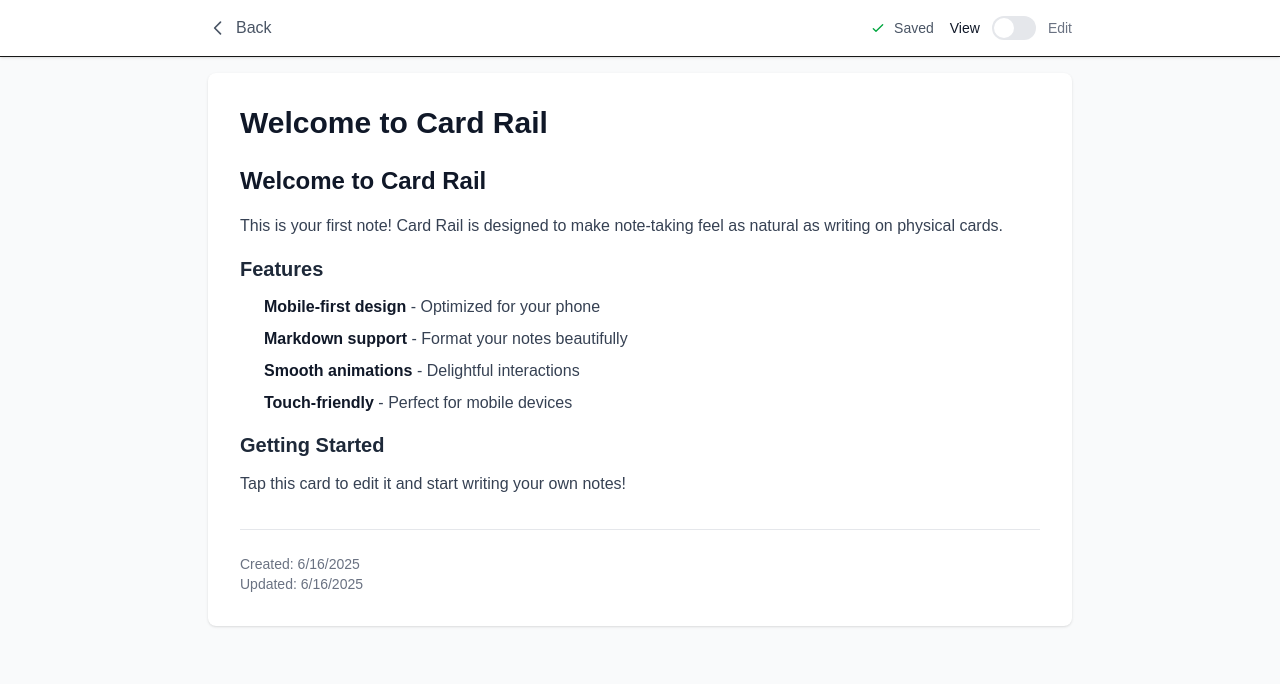
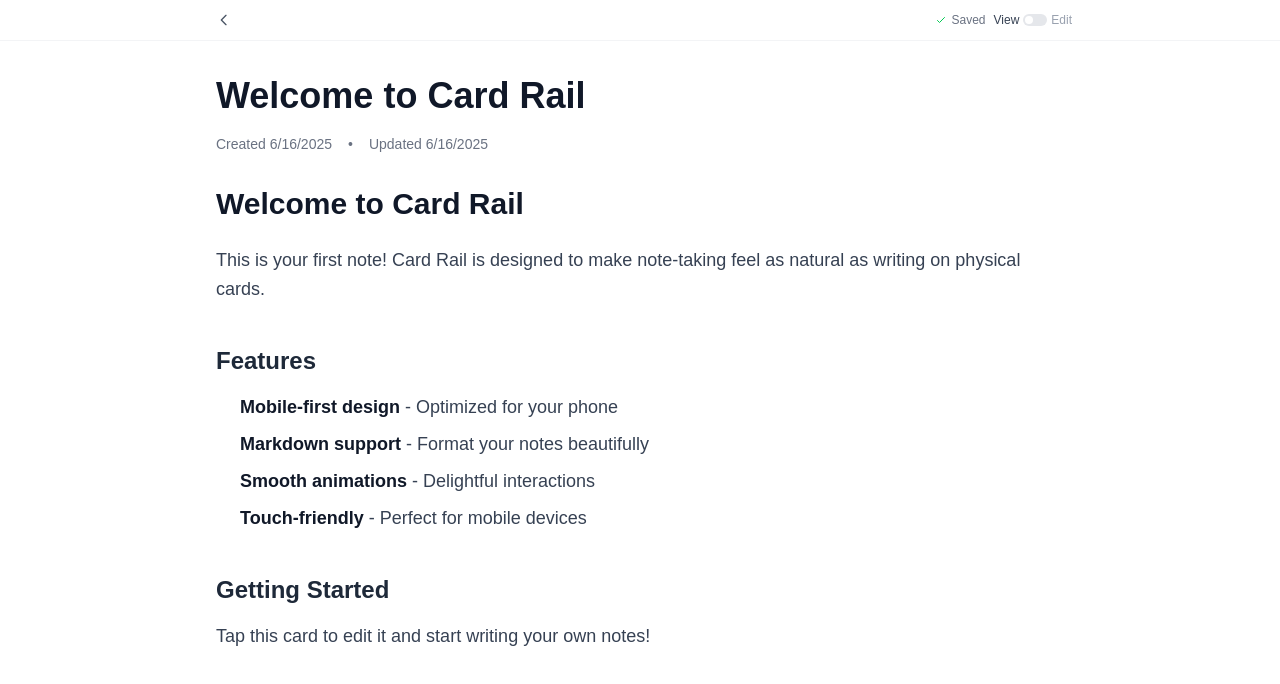
Before and after one commit to Ding-Fan/card-rail, a Next.js app: page /note/1 in a window 1280 px wide. Shown: the top 684 px of the page. Built offline with nearby package versions, Linux system fonts and the light colour scheme.

Commit message:
docs: update README and documentation to include pnpm prerequisites and commands

```diff
--- a/app/note/[id]/NoteClient.tsx
+++ b/app/note/[id]/NoteClient.tsx
@@ -66,18 +66,19 @@ export default function NoteClient({ note, noteId }: NoteClientProps) {
   };
 
   return (
-    <div className="min-h-screen bg-gray-50">
-      {/* Header */}
-      <div className="bg-white shadow-sm border-b">
-        <div className="max-w-4xl mx-auto px-4 py-4 flex items-center justify-between">
+    <div className="min-h-screen bg-white">
+      {/* Ultra-Compact Header */}
+      <div className="sticky top-0 bg-white/90 backdrop-blur-md border-b border-gray-100 z-10">
+        <div className="max-w-4xl mx-auto px-4 py-1 flex items-center justify-between h-10">
+          {/* Icon-only Back Button */}
           <button
             data-testid="back-button"
             onClick={handleBack}
             aria-label="Go back"
-            className="flex items-center text-gray-600 hover:text-gray-900 transition-colors"
+            className="w-8 h-8 flex items-center justify-center text-gray-600 hover:text-gray-900 hover:bg-gray-100 rounded-full transition-colors"
           >
             <svg
-              className="w-5 h-5 mr-2"
+              className="w-4 h-4"
               fill="none"
               stroke="currentColor"
               viewBox="0 0 24 24"
@@ -89,24 +90,23 @@ export default function NoteClient({ note, noteId }: NoteClientProps) {
                 d="M15 19l-7-7 7-7"
               />
             </svg>
-            Back
           </button>
 
-          <div className="flex items-center gap-4">
-            {/* Save Status */}
+          <div className="flex items-center gap-2">
+            {/* Compact Save Status */}
             {saveStatus !== 'idle' && (
-              <div className="flex items-center gap-2 text-sm text-gray-600">
+              <div className="flex items-center gap-1 text-xs text-gray-500">
                 {saveStatus === 'saving' ? (
                   <>
-                    <svg className="w-4 h-4 animate-spin" fill="none" viewBox="0 0 24 24">
+                    <svg className="w-3 h-3 animate-spin" fill="none" viewBox="0 0 24 24">
                       <circle className="opacity-25" cx="12" cy="12" r="10" stroke="currentColor" strokeWidth="4"></circle>
                       <path className="opacity-75" fill="currentColor" d="m4 12a8 8 0 018-8V0C5.373 0 0 5.373 0 12h4zm2 5.291A7.962 7.962 0 014 12H0c0 3.042 1.135 5.824 3 7.938l3-2.647z"></path>
                     </svg>
-                    Saving...
+                    Saving
                   </>
                 ) : (
                   <>
-                    <svg className="w-4 h-4 text-green-600" fill="none" stroke="currentColor" viewBox="0 0 24 24">
+                    <svg className="w-3 h-3 text-green-500" fill="none" stroke="currentColor" viewBox="0 0 24 24">
                       <path strokeLinecap="round" strokeLinejoin="round" strokeWidth={2} d="M5 13l4 4L19 7" />
                     </svg>
                     Saved
@@ -115,20 +115,20 @@ export default function NoteClient({ note, noteId }: NoteClientProps) {
               </div>
             )}
 
-            {/* View/Edit Toggle */}
-            <div className="flex items-center gap-3">
-              <span className={`text-sm ${!isEditMode ? 'text-gray-900 font-medium' : 'text-gray-500'}`}>
+            {/* Compact View/Edit Toggle */}
+            <div className="flex items-center gap-1">
+              <span className={`text-xs ${!isEditMode ? 'text-gray-700' : 'text-gray-400'}`}>
                 View
               </span>
               <Switch.Root
-                className="w-11 h-6 bg-gray-200 rounded-full relative data-[state=checked]:bg-blue-600 outline-none cursor-pointer"
+                className="w-6 h-3 bg-gray-200 rounded-full relative data-[state=checked]:bg-blue-500 outline-none cursor-pointer"
                 checked={isEditMode}
                 onCheckedChange={setIsEditMode}
                 data-testid="view-edit-toggle"
               >
-                <Switch.Thumb className="block w-5 h-5 bg-white rounded-full transition-transform duration-100 translate-x-0.5 will-change-transform data-[state=checked]:translate-x-[22px]" />
+                <Switch.Thumb className="block w-2 h-2 bg-white rounded-full transition-transform duration-100 translate-x-0.5 will-change-transform data-[state=checked]:translate-x-[14px]" />
               </Switch.Root>
-              <span className={`text-sm ${isEditMode ? 'text-gray-900 font-medium' : 'text-gray-500'}`}>
+              <span className={`text-xs ${isEditMode ? 'text-gray-700' : 'text-gray-400'}`}>
                 Edit
               </span>
             </div>
@@ -137,50 +137,60 @@ export default function NoteClient({ note, noteId }: NoteClientProps) {
       </div>
 
       {/* Content */}
-      <div className="max-w-4xl mx-auto p-4">
+      <div className="max-w-4xl mx-auto">
         {isEditMode ? (
           /* Edit Mode */
-          <div className="space-y-4">
+          <div className="p-4">
             <textarea
               data-testid="markdown-editor"
               value={content}
               onChange={(e) => setContent(e.target.value)}
-              className="w-full h-[calc(100vh-200px)] p-4 border border-gray-300 rounded-lg font-mono text-sm resize-none focus:outline-none focus:ring-2 focus:ring-blue-500 focus:border-transparent"
+              className="w-full h-[calc(100vh-60px)] p-4 border border-gray-300 rounded-lg font-mono text-sm resize-none focus:outline-none focus:ring-2 focus:ring-blue-500 focus:border-transparent"
               placeholder="Write your markdown here..."
             />
           </div>
         ) : (
-          /* View Mode */
-          <div className="bg-white rounded-lg shadow-sm p-8">
-            <div className="prose max-w-none">
-              <h1 className="text-3xl font-bold text-gray-900 mb-6">
+          /* View Mode - Clean Article Style (No Card) */
+          <article className="px-6 py-8 max-w-none">
+            <header className="mb-8">
+              <h1 className="text-4xl font-bold text-gray-900 leading-tight">
                 {getTitle(content)}
               </h1>
+              <div className="mt-4 flex items-center gap-4 text-sm text-gray-500">
+                <time>Created {new Date(note.created_at).toLocaleDateString()}</time>
+                <span>•</span>
+                <time>Updated {new Date(note.updated_at).toLocaleDateString()}</time>
+              </div>
+            </header>
 
-              <div className="markdown-content">
+            {/* Full Content Display - No Height Restrictions */}
+            <div className="prose prose-lg max-w-none prose-gray">
               <ReactMarkdown
                 remarkPlugins={[remarkGfm]}
                 components={{
                   h1: ({ children }) => (
-                      <h1 className="text-2xl font-bold mb-4 text-gray-900">{children}</h1>
+                    <h1 className="text-3xl font-bold mb-6 text-gray-900 mt-12 first:mt-0">{children}</h1>
                   ),
                   h2: ({ children }) => (
-                      <h2 className="text-xl font-semibold mb-3 text-gray-800">{children}</h2>
+                    <h2 className="text-2xl font-semibold mb-4 text-gray-800 mt-10">{children}</h2>
                   ),
                   h3: ({ children }) => (
-                      <h3 className="text-lg font-medium mb-2 text-gray-700">{children}</h3>
+                    <h3 className="text-xl font-medium mb-3 text-gray-700 mt-8">{children}</h3>
+                  ),
+                  h4: ({ children }) => (
+                    <h4 className="text-lg font-medium mb-2 text-gray-700 mt-6">{children}</h4>
                   ),
                   p: ({ children }) => (
-                      <p className="mb-4 text-gray-700 leading-relaxed">{children}</p>
+                    <p className="mb-6 text-gray-700 leading-relaxed text-lg">{children}</p>
                   ),
                   ul: ({ children }) => (
-                      <ul className="mb-4 pl-6 space-y-2">{children}</ul>
+                    <ul className="mb-6 pl-6 space-y-2 text-lg">{children}</ul>
                   ),
                   ol: ({ children }) => (
-                      <ol className="mb-4 pl-6 space-y-2">{children}</ol>
+                    <ol className="mb-6 pl-6 space-y-2 text-lg">{children}</ol>
                   ),
                   li: ({ children }) => (
-                      <li className="text-gray-700">{children}</li>
+                    <li className="text-gray-700 leading-relaxed">{children}</li>
                   ),
                   strong: ({ children }) => (
                     <strong className="font-semibold text-gray-900">{children}</strong>
@@ -189,27 +199,26 @@ export default function NoteClient({ note, noteId }: NoteClientProps) {
                     <em className="italic text-gray-800">{children}</em>
                   ),
                   blockquote: ({ children }) => (
-                      <blockquote className="border-l-4 border-blue-200 pl-4 my-4 italic text-gray-600">
+                    <blockquote className="border-l-4 border-blue-200 pl-6 my-8 italic text-gray-600 text-lg">
                       {children}
                     </blockquote>
                   ),
                   code: ({ children }) => (
-                      <code className="bg-gray-100 px-2 py-1 rounded text-sm font-mono text-gray-800">
+                    <code className="bg-gray-100 px-2 py-1 rounded text-base font-mono text-gray-800">
                       {children}
                     </code>
+                  ),
+                  pre: ({ children }) => (
+                    <pre className="bg-gray-100 p-4 rounded-lg overflow-x-auto my-6 text-sm">
+                      {children}
+                    </pre>
                   ),
                 }}
               >
                 {content}
               </ReactMarkdown>
             </div>
-
-              <div className="mt-8 pt-6 border-t border-gray-200 text-sm text-gray-500">
-                <p>Created: {new Date(note.created_at).toLocaleDateString()}</p>
-                <p>Updated: {new Date(note.updated_at).toLocaleDateString()}</p>
-              </div>
-            </div>
-          </div>
+          </article>
         )}
       </div>
     </div>
```
Also changed, not shown: 7 other files (tests, documents, lock files or other folders). Lines whose indentation alone changed are shown as unchanged.
